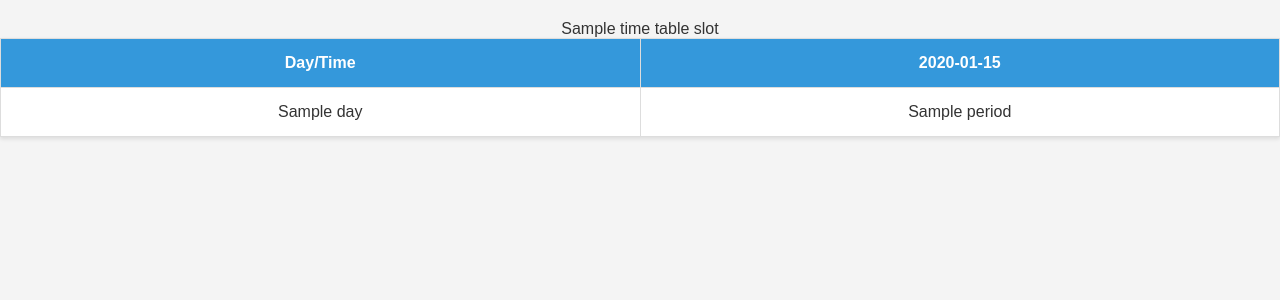
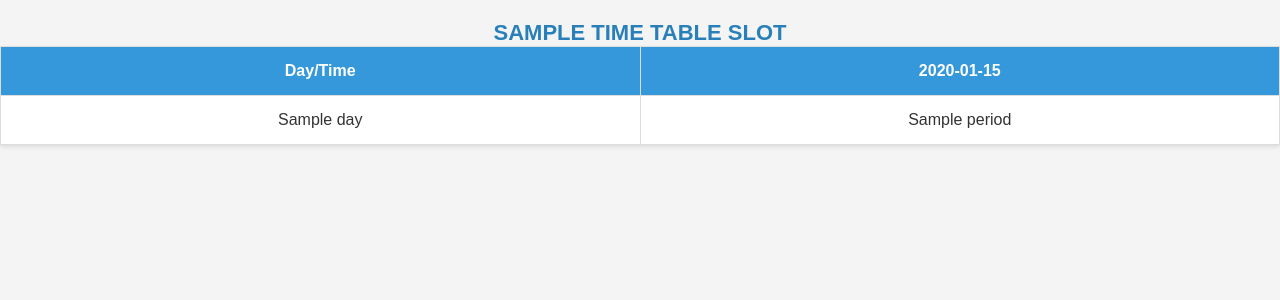
Before and after one commit to VibhorSingh-Bisht/TimeTable_generator, a Django app: template TimeTable/Home/templates/time_table.html in a window 1280 px wide. Shown: the part 235-535 px from the top of the page. Run offline with Django 3.2, Linux system fonts and the light colour scheme; the template is opened without the code that fills it: most values are stand-ins (such as "Sample title", 1, 10 or a date in 2020).

Commit message:
first commit

```diff
--- a/TimeTable/Home/static/css/style_table.css
+++ b/TimeTable/Home/static/css/style_table.css
@@ -135,3 +135,10 @@ button {
 button:hover {
     background-color: #2980b9;
 }
+
+.bold-blue-caption {
+    font-weight: bold;
+    color: #2980b9;
+    text-transform: uppercase;
+    font-size: 22px;
+  }
--- a/TimeTable/Home/templates/time_table.html
+++ b/TimeTable/Home/templates/time_table.html
@@ -30,7 +30,7 @@
 
   {% for class_name, timetable_a in time_table_slot.items %}
   <table id="myTable" border="1">
-    <caption>{{ class_name }}</caption>
+    <caption class="bold-blue-caption">{{ class_name }}</caption>
     <tr>
       <th>Day/Time</th>
       {% for time in list %}
```
